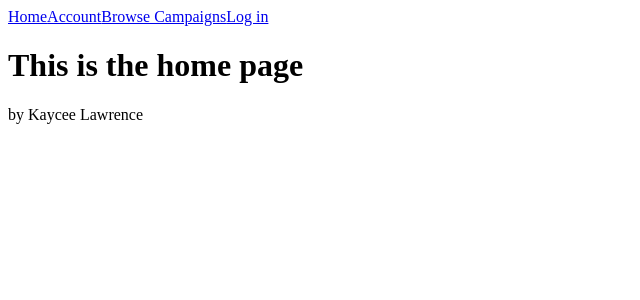
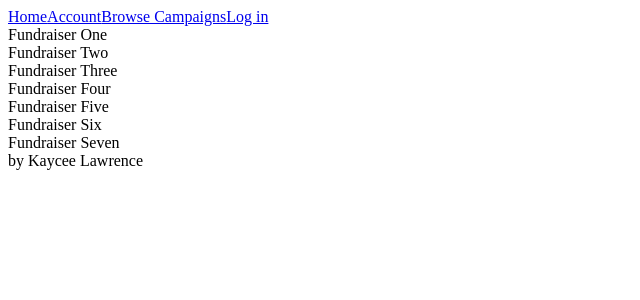
Before and after one commit to thisiskaysis/dreamjar-frontend, a React (Vite) app: page / in a window 1280 px wide. Shown: the top 300 px of the page, without its empty margins (0-640 px from the left). Built offline with nearby package versions, Linux system fonts and the light colour scheme.

Commit message:
displaying dummy data

```diff
--- a/src/pages/HomePage.jsx
+++ b/src/pages/HomePage.jsx
@@ -1,5 +1,13 @@
+import { allFundraisers } from "../data";
+
 function HomePage() {
-    return <h1>This is the home page</h1>;
+    return (
+       <div>
+           {allFundraisers.map((fundraiserData, key) => {
+               return <div key={key}>{fundraiserData.title}</div>;
+           })}
+       </div>
+   );
 }
 
 export default HomePage;
```
